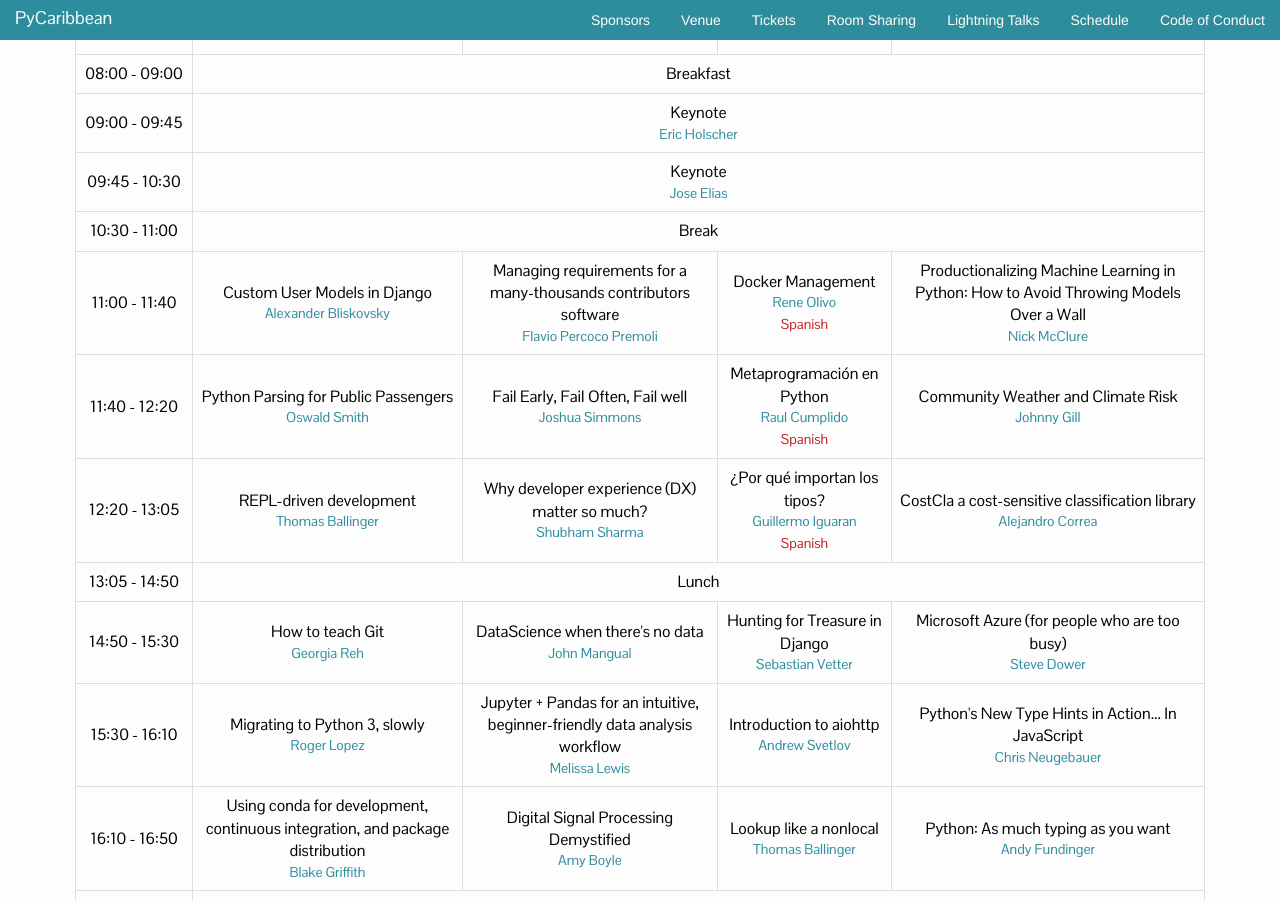
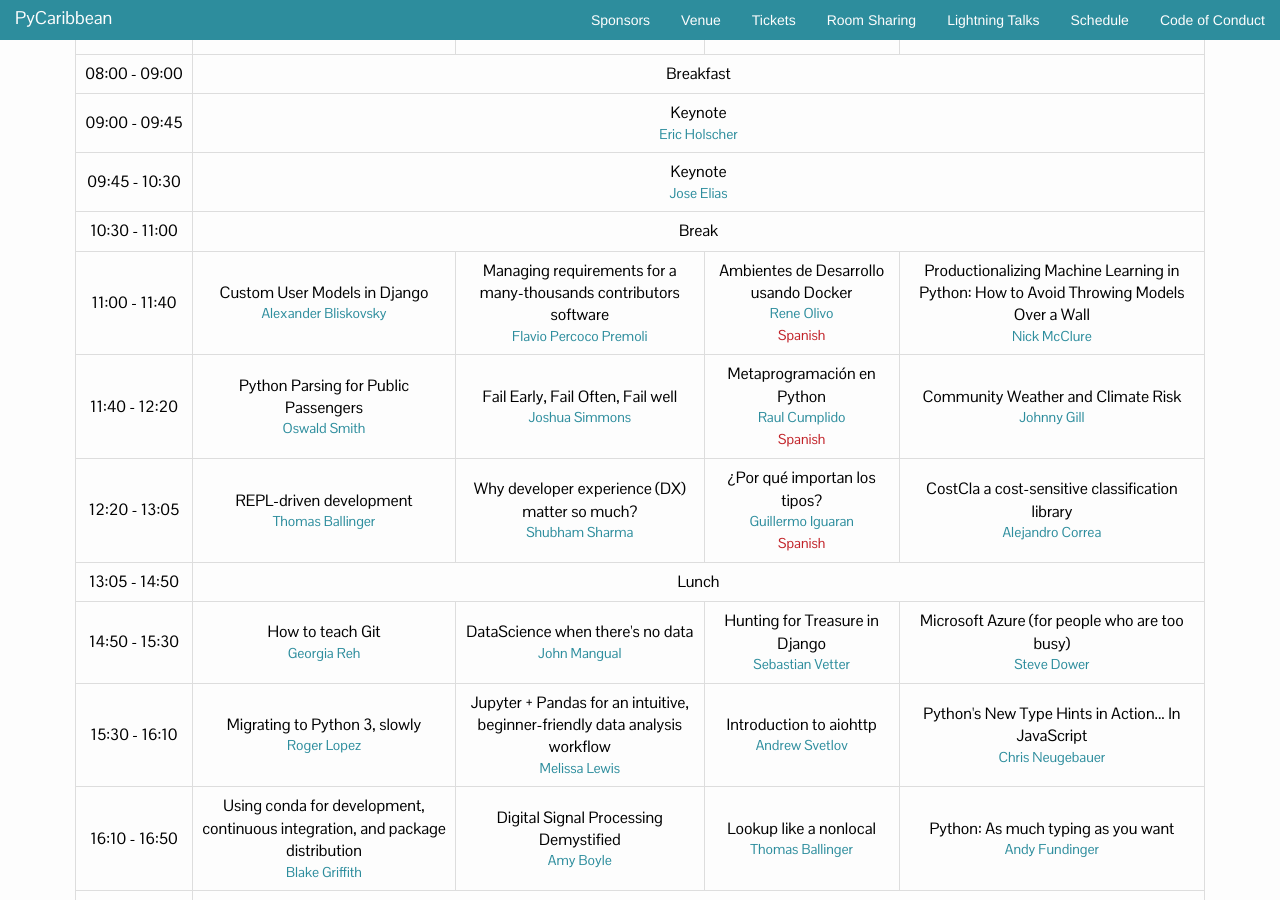
Before and after one commit to pycaribbean/pycaribbean.github.io, a Jekyll site: the page built from schedule.html, in a window 1280 px wide and 900 px high, scrolled down 1369 px. Built offline with Jekyll 4.4.1, drawn with Linux system fonts in a browser that asks for light colours; nearby versions of some CDN libraries; library files that are not in the unit come from our copies.

Commit message:
Update Rene Olivo Talk name

```diff
--- a/schedule.html
+++ b/schedule.html
@@ -131,7 +131,7 @@ layout: page
               <td class="time">11:00 - 11:40</td>
               <td>Custom User Models in Django  <span class="speaker">Alexander Bliskovsky</span></td>
               <td>Managing requirements for a many-thousands contributors software  <span class="speaker">Flavio Percoco Premoli</span></td>
-              <td>Docker Management  <span class="speaker">Rene Olivo</span> <span class="spanish">Spanish</span></td>
+              <td>Ambientes de Desarrollo usando Docker  <span class="speaker">Rene Olivo</span> <span class="spanish">Spanish</span></td>
               <td>Productionalizing Machine Learning in Python: How to Avoid Throwing Models Over a Wall <span class="speaker">Nick McClure</span> </td>
             </tr>
               <tr>
```
